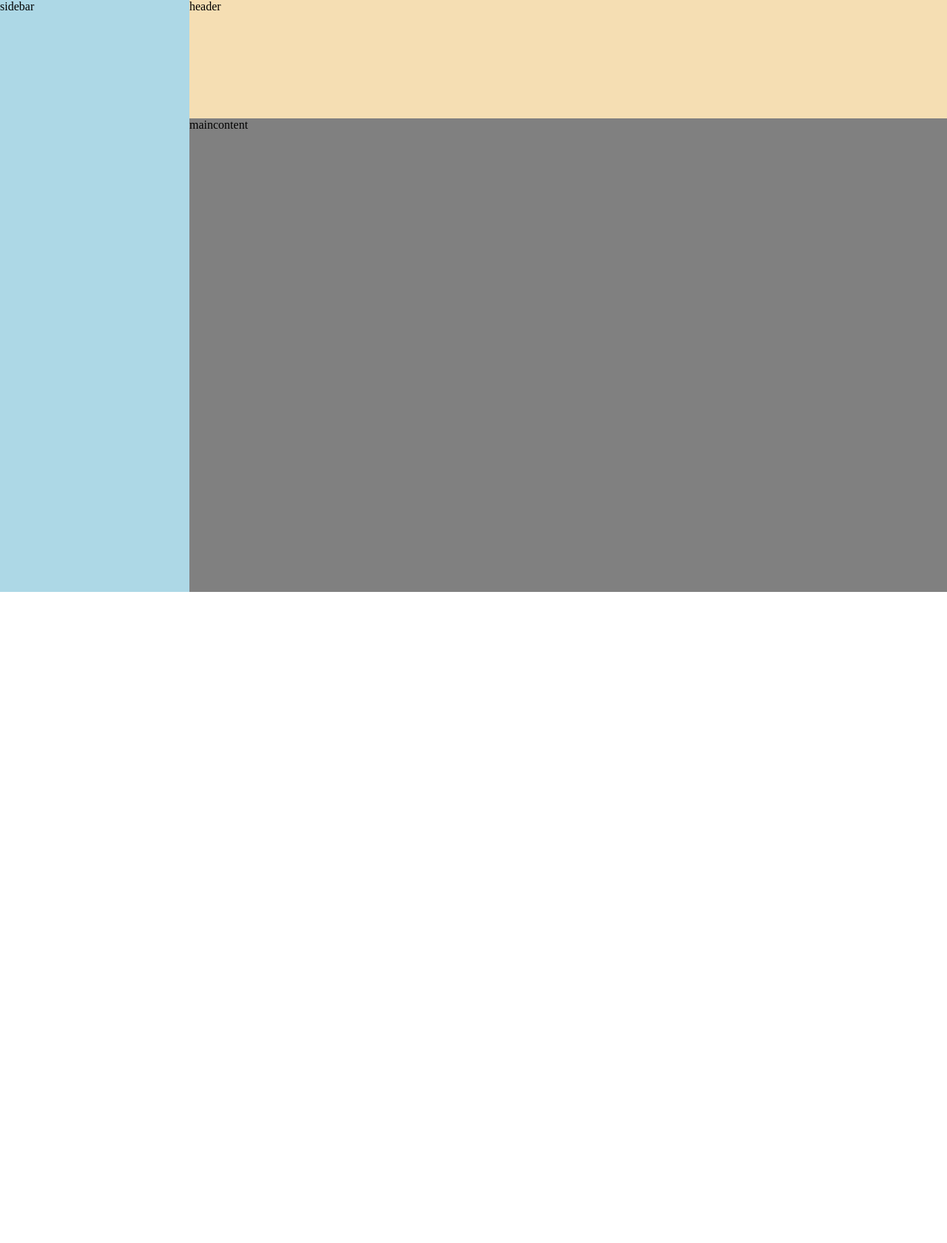
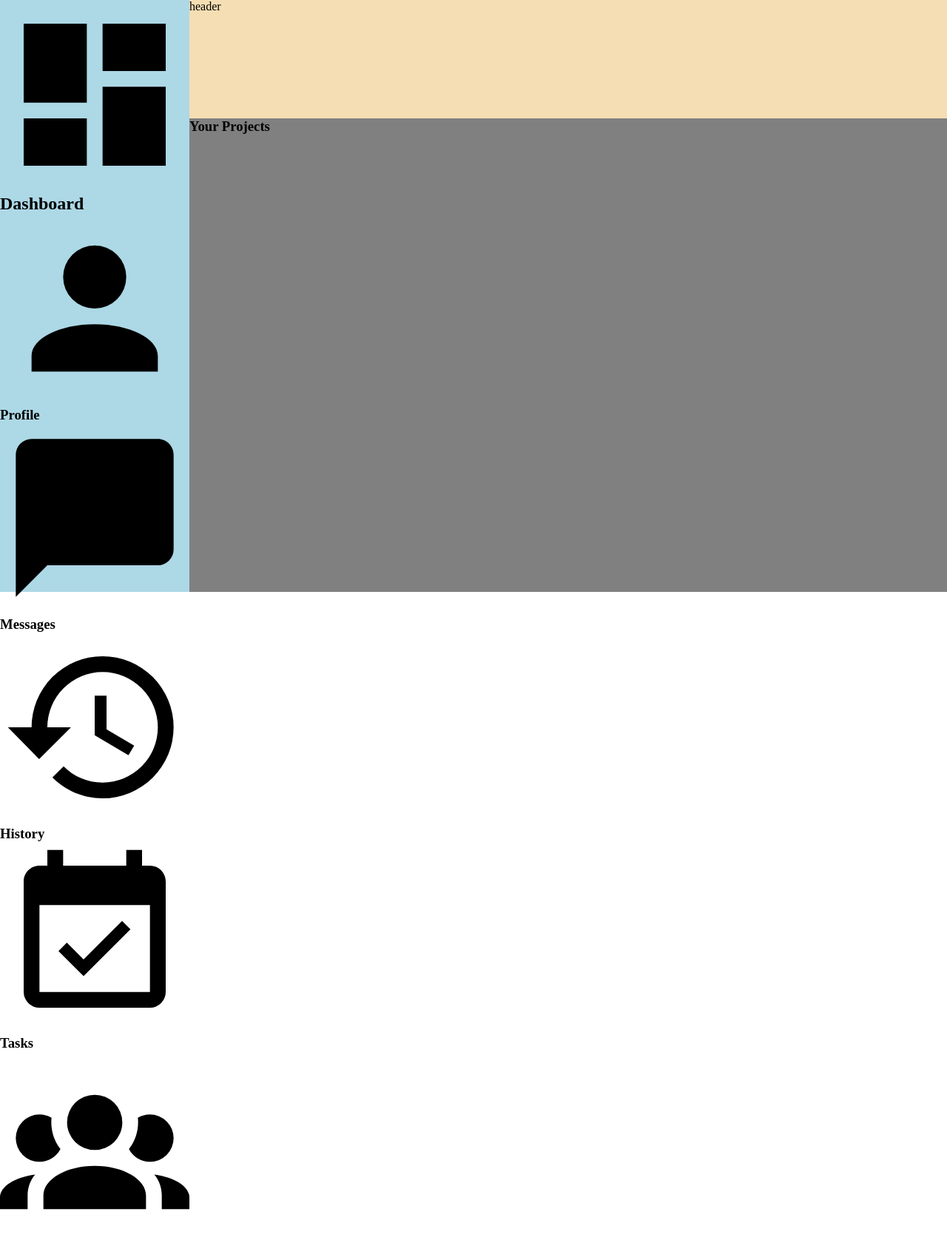
Before and after one commit to VeticaL/Admin-Dashboard, a plain HTML site: page index.html in a window 1280 px wide. Shown: the top 1680 px of the page at 74% size. Before the commit the page ends 800 px from the top, so only its background shows below. Drawn offline with Linux system fonts and the light colour scheme.

Commit message:
added icons

```diff
--- a/index.html
+++ b/index.html
@@ -9,13 +9,58 @@
   </head>
   <body>
     <div class="container">
-        <div class="right-container">
-            <div class="sidebar">sidebar</div>
+      <div class="right-container">
+        <div class="sidebar">
+          <h2>
+            <img
+              class="dashboard"
+              src="./images/view-dashboard.svg"
+              alt="Dashboard"
+            />
+            Dashboard
+          </h2>
+          <h3>
+            <img src="./images/account.svg" alt="profile" />
+            Profile
+          </h3>
+          <h3>
+            <img src="./images/message.svg" alt="message" />
+            Messages
+          </h3>
+          <h3>
+            <img src="./images/history.svg" alt="history" />
+            History
+          </h3>
+          <h3>
+            <img src="./images/calendar-check.svg" alt="tasks" />
+            Tasks
+          </h3>
+          <h3>
+            <img src="./images/account-group.svg" alt="communities" />
+            Communities
+          </h3>
+          <div class="controls">
+            <h3>
+                <img src="./images/cog-outline.svg" alt="settings" />
+                Settings
+              </h3>
+              <h3>
+                <img src="./images/face-agent.svg" alt="support" />
+                Support
+              </h3>
+              <h3>
+                <img src="./images/shield-check.svg" alt="privacy" />
+                Privacy
+              </h3>
+          </div>
         </div>
-        <div class="left-container">
-            <div class="header">header</div>
-            <div class="main-content">maincontent</div>
+      </div>
+      <div class="left-container">
+        <div class="header">header</div>
+        <div class="main-content">
+            <h3>Your Projects</h3>
         </div>
+      </div>
     </div>
   </body>
 </html>
```
